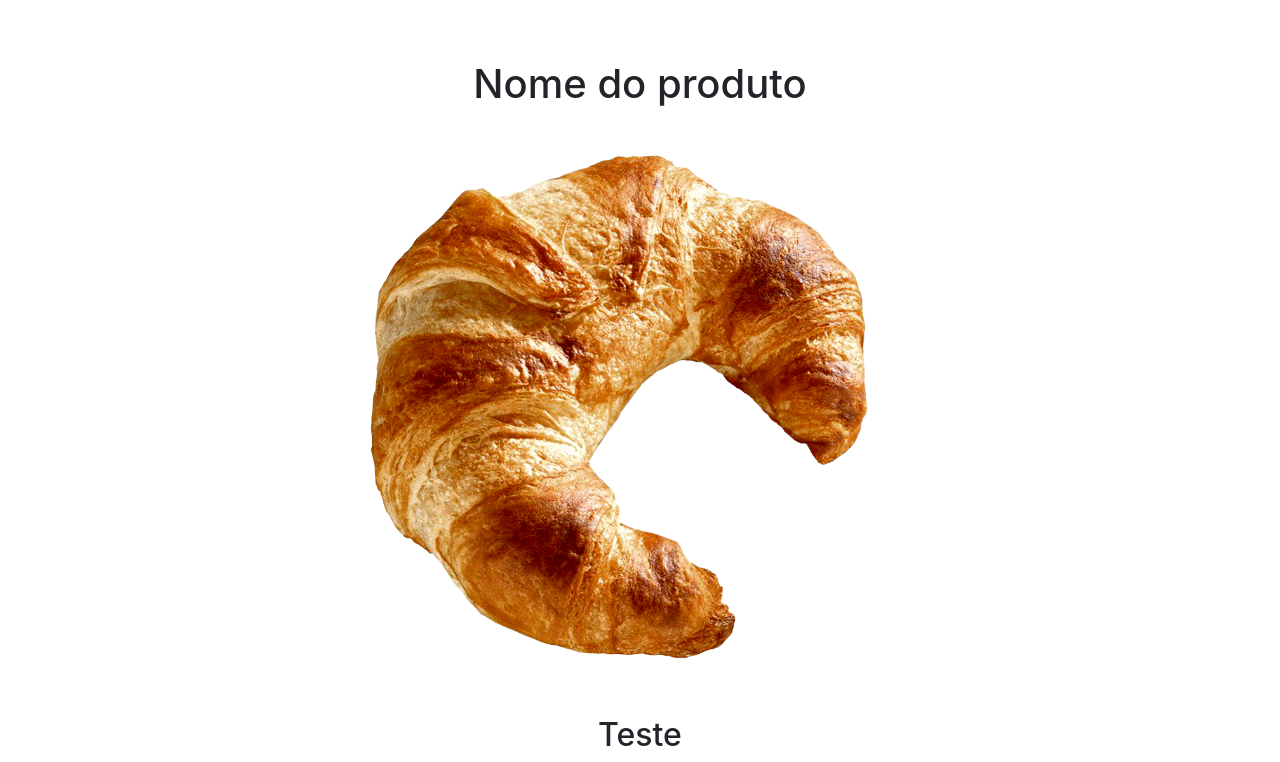
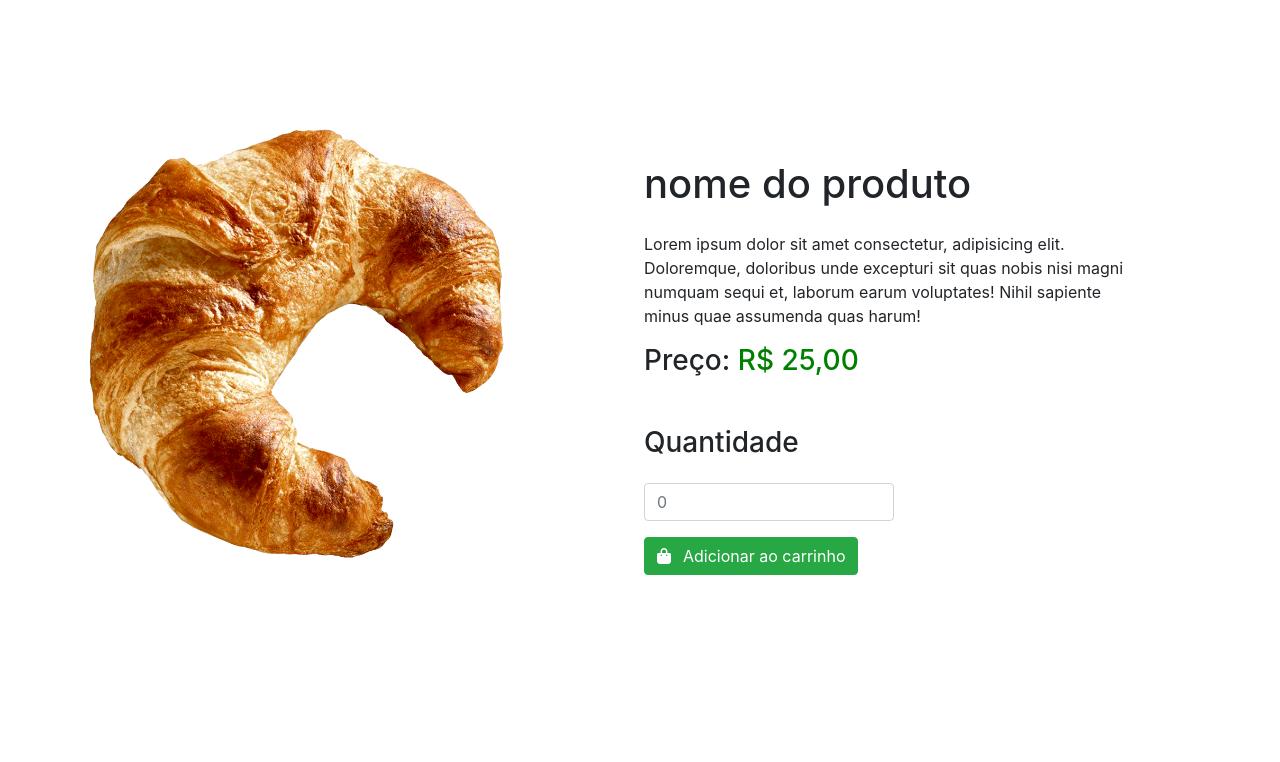
Before and after one commit to PedroFernandesSpark/Padaria-online-python, a Flask app: page /produto in a window 1280 px wide. Shown: the part 56-818 px from the top of the page. After the commit the page ends 631 px from the top, so only its background shows below. Run offline with Flask 2, Linux system fonts and the light colour scheme; parts of the project's set-up code (start-up, migrations or seed data) failed here and were passed over; some libraries are stand-ins or nearby versions.

Commit message:
front pagina produto refatorada

```diff
--- a/PyDaria/PyDaria/PyDaria/static/content/produto.css
+++ b/PyDaria/PyDaria/PyDaria/static/content/produto.css
@@ -1,4 +1,5 @@
-.produto {
+.produto_container {
+    display: flex;
+    flex-flow: row;
     margin-top: 60px;
-    text-align: center;
 }
--- a/PyDaria/PyDaria/PyDaria/templates/produto.html
+++ b/PyDaria/PyDaria/PyDaria/templates/produto.html
@@ -40,10 +40,26 @@
                     </form>
                 </div>
             </nav>
-            <div class="produto">
-                <h1> Nome do produto </h1>
-                <img src="../static/img/croissant.png" width="600px">
-                <h2>Teste</h2>
+            <br>
+            <br>
+            <div class="produto_container mt-5" style="display: flex; flex-flow: row;">
+                <img src="../static/img/croissant.png" style="margin-left: 5%;" width="500px">
+                <div class="text_container mt-5 p-3" style="width: 40%; margin-left: 5%;">
+                    <div class="mb-4"><h1>nome do produto</h1></div>
+                    <div class="my-3"><p>Lorem ipsum dolor sit amet consectetur, adipisicing elit. Doloremque,
+                         doloribus unde excepturi sit quas nobis nisi magni numquam sequi et,
+                          laborum earum voluptates! Nihil sapiente minus quae assumenda quas harum!</p></div>
+                    <h3>Preço: <span style="color:green">R$ 25,00</span></h3>
+                    <form>
+                        <div class="form-group">
+                            <div class="mt-5 mb-4"><h3>Quantidade</h3></div>
+                            <input type="number" class="form-control" id="quant" name="quantidade" aria-describedby="emailHelp" placeholder="0" style="width:52%;">
+                            <button type="button" class="btn btn-success mt-3"><em class="fas fa-shopping-bag mr-3" style="width: 10px;"></em>Adicionar ao carrinho</button>
+                          </div>
+                    </form>
+                </div>
+
             </div>
         </div>
+        <script src="https://kit.fontawesome.com/6a249e9f74.js" crossorigin="anonymous"></script>
     </body>
--- a/PyDaria/PyDaria/backend/database.py
+++ b/PyDaria/PyDaria/backend/database.py
@@ -2,7 +2,7 @@ import mysql.connector
 from flask import make_response
 
 # Conencta no banco de dados
-db = mysql.connector.connect(host="localhost", user="root",password="mp2020@@", database="clientes")
+db = mysql.connector.connect(host="localhost", user="root",password="", database="clientes")
 
 # Gera um cursos que será responsável por realizar as ações
 cursor = db.cursor()
```
